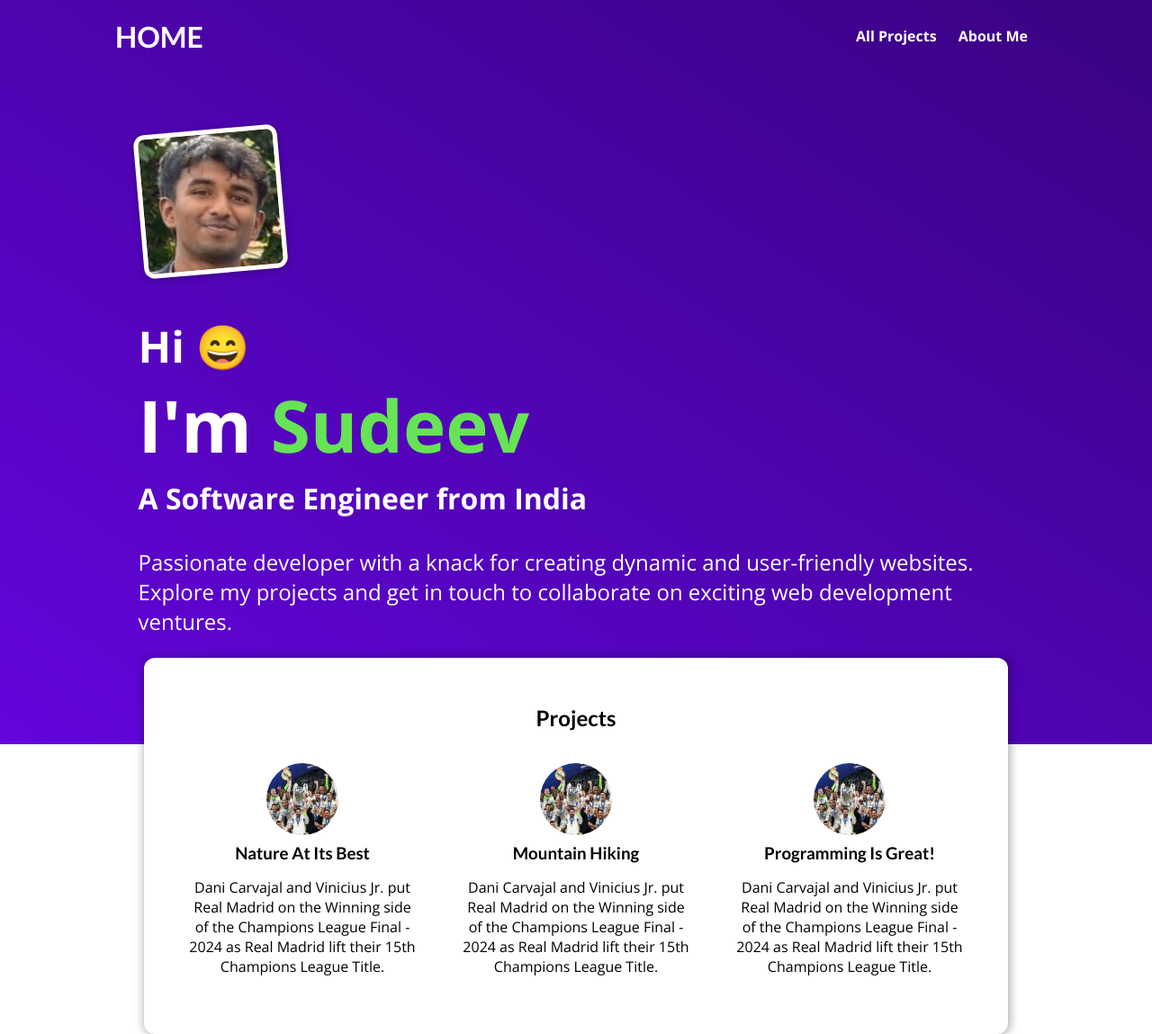
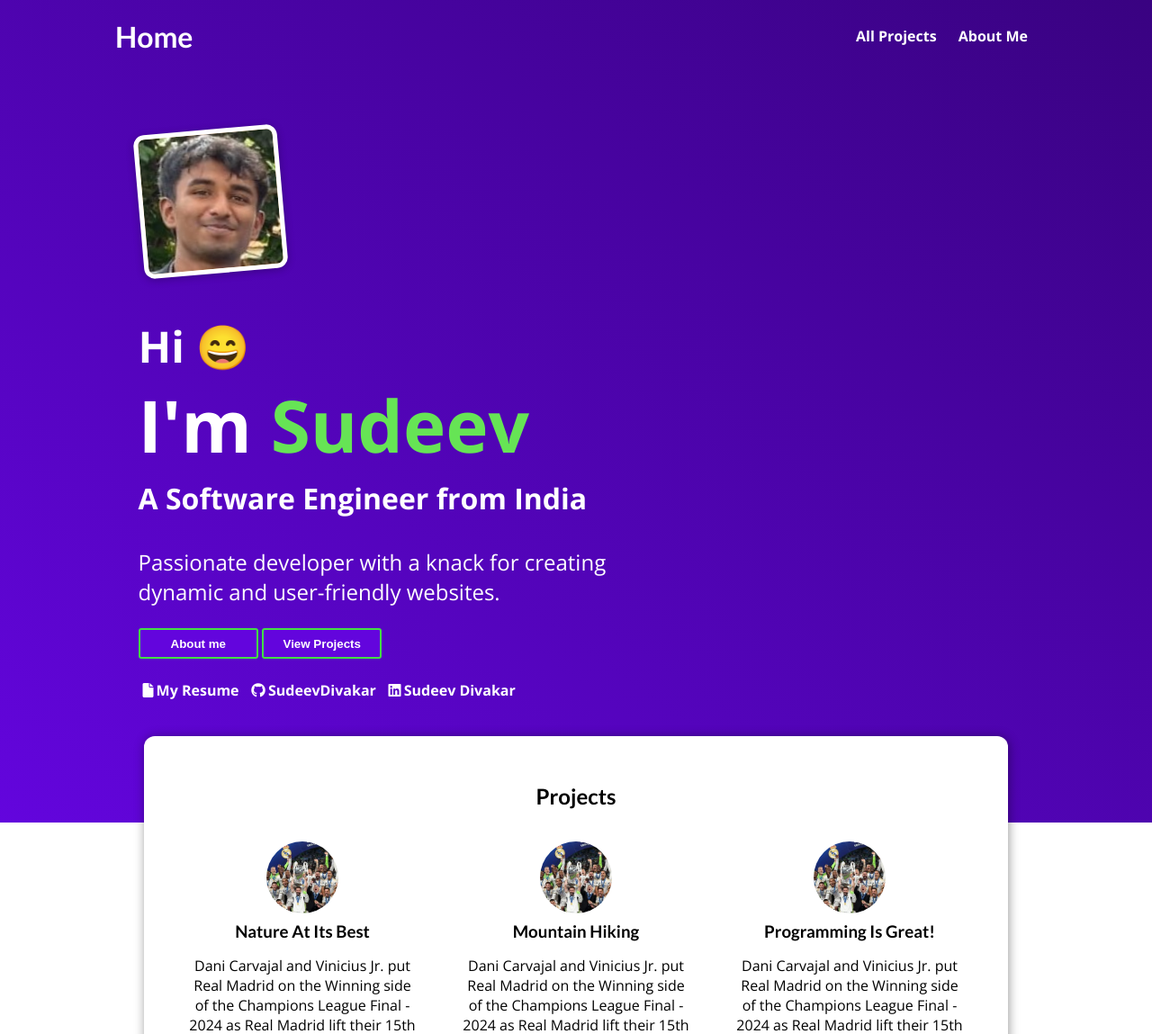
Before and after one commit to SudeevDivakar/Portfolio-Website-Sudeev, a Django app: page / in a window 1280 px wide. Shown: the top 1149 px of the page at 90% size. Run offline with Django 5.2, Linux system fonts and the light colour scheme.

Commit message:
Add Socials Information to index page

```diff
--- a/portfolio/static/portfolio/index.css
+++ b/portfolio/static/portfolio/index.css
@@ -136,3 +136,38 @@
   visibility: visible;
   opacity: 1;
 }
+
+.index-button {
+  border: 2px solid #44de44;
+  border-radius: 3px;
+  background-color: #6305dd;
+  color: white;
+  height: 2.5em;
+  width: 10em;
+  /* margin-top: 2em; */
+  /* margin-bottom: 1.5em; */
+  font-weight: bold;
+}
+
+.index-button:hover {
+  border-color: hsl(39, 85%, 51%);
+  box-shadow: 0.5em 0.5em 0.5em -0.4em #f1ff5c ;
+  transform: translateY(-5px);
+  transition : transform 0.3s,color 0.3s,border-color 0.3s,box-shadow 0.3s;
+}
+
+.socials {
+  margin-top: 1.5em;
+  margin-bottom: 2.5em;
+  font-weight: bold;
+}
+
+.socials-item {
+  color: white;
+  margin-left: 0.3em;
+  margin-right: 0.3em;
+}
+
+.space-left {
+  margin-left: 0.2em;
+}
--- a/portfolio/templates/portfolio/index.html
+++ b/portfolio/templates/portfolio/index.html
@@ -20,7 +20,17 @@
     <span class="enlarge">Hi 😄</span>
     <br><span class="enlarger">I'm <span class="linear-gradient-orange">Sudeev</span></span>
     <br><span class="enmini">A Software Engineer from India</span>
-    <br><br>Passionate developer with a knack for creating dynamic and user-friendly websites.<br>Explore my projects and get in touch to collaborate on exciting web development ventures.</p>
+    <br><br>Passionate developer with a knack for creating
+    <br>dynamic and user-friendly websites.
+    <div>
+      <button class="index-button" id="about-me-redirect-button">About me</button>
+      <button class="index-button" id="view-projects-redirect-button">View Projects</button>
+    </div>
+    <div class="socials">
+      <a href="" class="socials-item" target="_blank"><i class="fa-solid fa-file"></i><span class="space-left">My Resume</span></a>
+      <a href="https://github.com/SudeevDivakar" target="_blank" class="socials-item"><i class="fa-brands fa-github"></i><span class="space-left">SudeevDivakar</span></a>
+      <a href="https://www.linkedin.com/in/sudeev-divakar-66116026a/" target="_blank" class="socials-item"><i class="fa-brands fa-linkedin"></i><span class="space-left">Sudeev Divakar</span></a>
+    </div>
 </section>
 
 <section id="latest-posts">
@@ -34,4 +44,10 @@
 
 {% include "portfolio/partials/footer.html" %}
 
+<script>
+  document.getElementById('view-projects-redirect-button').addEventListener('click', function() {
+    window.location.href = 'http://localhost:8000/projects';
+  });
+</script>
+
 {% endblock %}
--- a/templates/base.html
+++ b/templates/base.html
@@ -6,13 +6,14 @@
     <meta charset="UTF-8" />
     <meta name="viewport" content="width=device-width, initial-scale=1.0" />
     <link rel="stylesheet" href="{% static "app.css" %}">
+    <link rel="stylesheet" href="https://cdnjs.cloudflare.com/ajax/libs/font-awesome/6.0.0-beta3/css/all.min.css">
     {% block links %}{% endblock %}
     <title>{% block title %} Sudeev Divakar {% endblock %}</title>
   </head>
   <body>
 
     <header id="main-navigation">
-      <h1><a href="{% url "starting-page" %}">HOME</a></h1>
+      <h1><a href="{% url "starting-page" %}">Home</a></h1>
       <nav>
         <a class="horizontal-space" href="{% url "projects-page" %}">All Projects</a>
         <a class="horizontal-space" href="">About Me</a>
```
